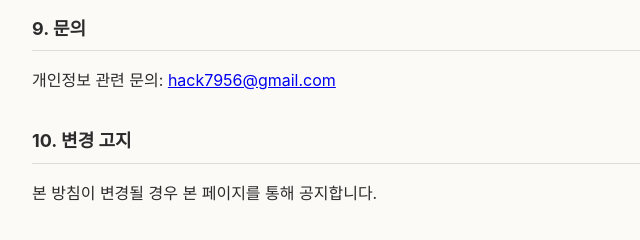
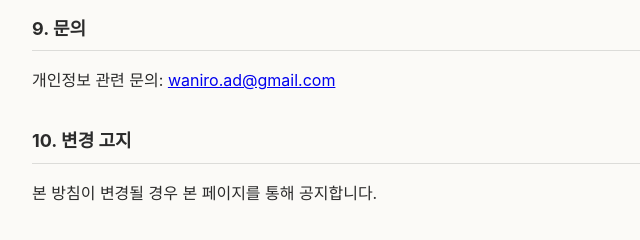
Before and after one commit to wanirosa/wanirosa.github.io, a plain HTML site: page careapp/privacy.html in a window 1280 px wide. Shown: the part 1731-1971 px from the top of the page, 228-868 px from the left. Drawn offline with Linux system fonts and the light colour scheme.

Commit message:
Update CareApp privacy contact email

```diff
--- a/careapp/privacy.html
+++ b/careapp/privacy.html
@@ -70,7 +70,7 @@
   <p>본 앱은 보호자(부모 등)가 자녀의 양육 정보를 기록하기 위한 도구이며, 아동으로부터 직접 정보를 수집하지 않습니다. 입력되는 자녀 관련 정보는 보호자가 자신의 기기에서 관리합니다.</p>
 
   <h2>9. 문의</h2>
-  <p>개인정보 관련 문의: <a href="mailto:hack7956@gmail.com">hack7956@gmail.com</a></p>
+  <p>개인정보 관련 문의: <a href="mailto:waniro.ad@gmail.com">waniro.ad@gmail.com</a></p>
 
   <h2>10. 변경 고지</h2>
   <p>본 방침이 변경될 경우 본 페이지를 통해 공지합니다.</p>
```
